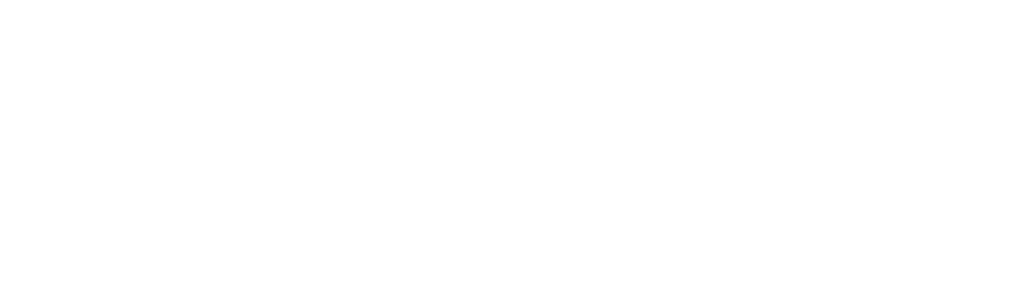
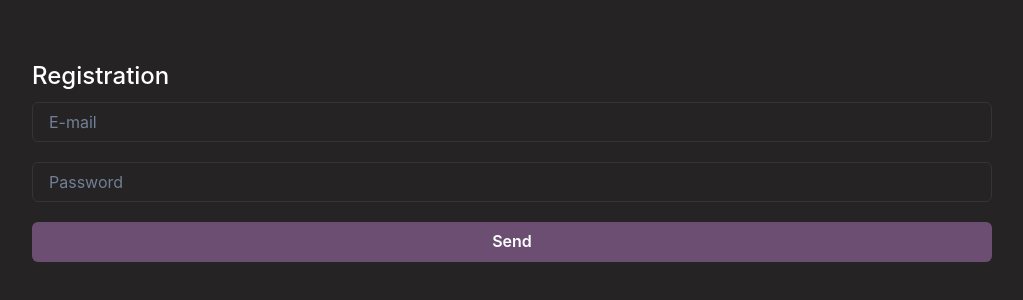
Before and after one commit to WilliamKSilva/tasks_manager, a React (Vite) app in the folder client/: page /register in a window 1280 px wide. Before the commit this address had no page. Shown: the part 102-402 px from the top of the page, without its empty margins (128-1151 px from the left). Built offline with nearby package versions, Linux system fonts and the light colour scheme.

Commit message:
feat: add register screen and login screen

```diff
--- a/client/package.json
+++ b/client/package.json
@@ -12,9 +12,12 @@
     "@chakra-ui/react": "^2.2.4",
     "@emotion/react": "^11",
     "@emotion/styled": "^11",
+    "axios": "^0.27.2",
     "framer-motion": "^6",
     "react": "^18.2.0",
     "react-dom": "^18.2.0",
+    "react-hook-form": "^7.33.1",
+    "react-icons": "^4.4.0",
     "react-router-dom": "6"
   },
   "devDependencies": {
--- a/client/src/components/Button/index.tsx
+++ b/client/src/components/Button/index.tsx
@@ -3,16 +3,19 @@
 type ButtonProps = {
   title: string;
   onClick: () => void;
+  type: 'button' | 'reset' | 'submit';
 }
 
-export function ButtonDefault({ title, onClick }: ButtonProps) {
+export function ButtonDefault({ title, onClick, type }: ButtonProps) {
   return (
     <Button
       onClick={() => onClick()}
       bg="primary"
-      size="sm"
+      size="md"
       color="white"
       borderRadius="md"
+      w="full"
+      type={type}
     >
       {title}
     </Button>
--- /dev/null
+++ b/client/src/components/Input/index.tsx
@@ -0,0 +1,16 @@
+import { Input as ChakraInput, InputProps as ChakraInputProps } from "@chakra-ui/react";
+
+export const Input = ({ ...rest }: ChakraInputProps) => {
+  return (
+    <>
+      <ChakraInput
+        borderColor="elevation"
+        focusBorderColor="primary"
+        _hover={{
+          filter: 'brightness(0.9)'
+        }}
+        {...rest}
+      />
+    </>
+  );
+};
--- /dev/null
+++ b/client/src/pages/Login/index.tsx
@@ -0,0 +1,48 @@
+import { Box, Flex, FormControl, FormHelperText, FormLabel, Icon, Input, Link, VStack } from "@chakra-ui/react";
+import { GiBookCover } from 'react-icons/gi';
+import { ButtonDefault } from "../../components/Button";
+
+
+export default function Login() {
+  return (
+   <Flex justify="center" bg="background" w="100vw" h="100vh">
+     <Box w="75%" marginTop={40}>
+      <FormControl as="form">
+        <VStack spacing={5}>
+          <Flex as="section" align="center" justify="space-around">
+            <FormLabel color="white" fontWeight="bold" fontSize="3xl">
+              Tasks Manager
+            </FormLabel>
+            <Icon as={GiBookCover} color="primary" w={10} h={10} />
+          </Flex>
+          <Input
+            placeholder="E-mail"
+            color="white"
+            borderColor="elevation"
+            focusBorderColor="primary"
+            _hover={{
+              filter: 'brightness(0.9)'
+            }}
+          />
+          <Input
+            placeholder="Password"
+            color="white"
+            borderColor="elevation"
+            focusBorderColor="primary"
+            _hover={{
+              filter: 'brightness(0.9)'
+            }}
+          />
+          <ButtonDefault
+            title="LogIn"
+            onClick={() => console.log('teste')}
+            type="submit"
+          />
+        </VStack>
+        <FormHelperText>Don't have an account?</FormHelperText>
+        <Link href="/register" color="pink.700" textDecor="underline">Register</Link>
+      </FormControl>
+     </Box>
+   </Flex>
+  );
+}
--- /dev/null
+++ b/client/src/pages/Register/index.tsx
@@ -0,0 +1,42 @@
+import { Box, Flex, FormControl, FormLabel, VStack, Input as ChakraInput } from "@chakra-ui/react";
+import { useForm } from "react-hook-form";
+import { ButtonDefault } from "../../components/Button";
+import { Input } from "../../components/Input";
+import { useRegister } from "./useRegister";
+
+
+export default function Register() {
+  const { handleSubmit, register } = useForm();
+  const { onRegister } = useRegister();
+
+  return (
+    <Flex w="100vw" h="100vh" justify="center" bg="background">
+      <Box w="75%" marginTop={40}>
+        <FormLabel color="white" fontSize="2xl">Registration</FormLabel>
+        <FormControl as="form" onSubmit={handleSubmit(onRegister)}>
+          <VStack spacing={5}>
+          <Input
+            placeholder="E-mail" borderColor="elevation"
+            color="white"
+            focusBorderColor="primary"
+            _hover={{
+              filter: 'brightness(0.9)'
+            }}
+            {...register('email')}
+          />
+          <Input
+            placeholder="Password" borderColor="elevation"
+            color="white"
+            focusBorderColor="primary"
+            _hover={{
+              filter: 'brightness(0.9)'
+            }}
+            {...register('password')}
+          />
+          <ButtonDefault type="submit" title="Send" onClick={() => console.log('teste')} />
+          </VStack>
+        </FormControl>
+      </Box>
+    </Flex>
+  );
+}
--- /dev/null
+++ b/client/src/pages/Register/useRegister.ts
@@ -0,0 +1,26 @@
+import axios from "axios";
+
+type handleRegisterData = {
+  email: string;
+  password: string;
+}
+
+export function useRegister() {
+
+  async function onRegister({ email, password }: handleRegisterData) {
+    console.log(email, password);
+
+    try {
+      await axios.post('http://localhost:3333/users/create-user', {
+        email,
+        password
+      })
+    } catch(error) {
+      console.log(error);
+    }
+  }
+
+  return {
+    onRegister
+  }
+}
--- a/client/src/routes/index.tsx
+++ b/client/src/routes/index.tsx
@@ -1,12 +1,15 @@
 import { Routes, Route } from "react-router-dom";
 import Home from "../pages/Home";
+import Login from "../pages/Login";
+import Register from "../pages/Register";
 
 export default function Router() {
   return (
     <Routes>
-      <Route path="/" element={<Home />}>
+      <Route path="/" element={<Login />}>
 
       </Route>
+      <Route path="/register" element={<Register />} />
     </Routes>
   )
 }
```
Also changed, not shown: client/src/pages/Home/useHome.ts (added, +27 -0 lines), 1 other file (tests, documents, lock files or other folders).
